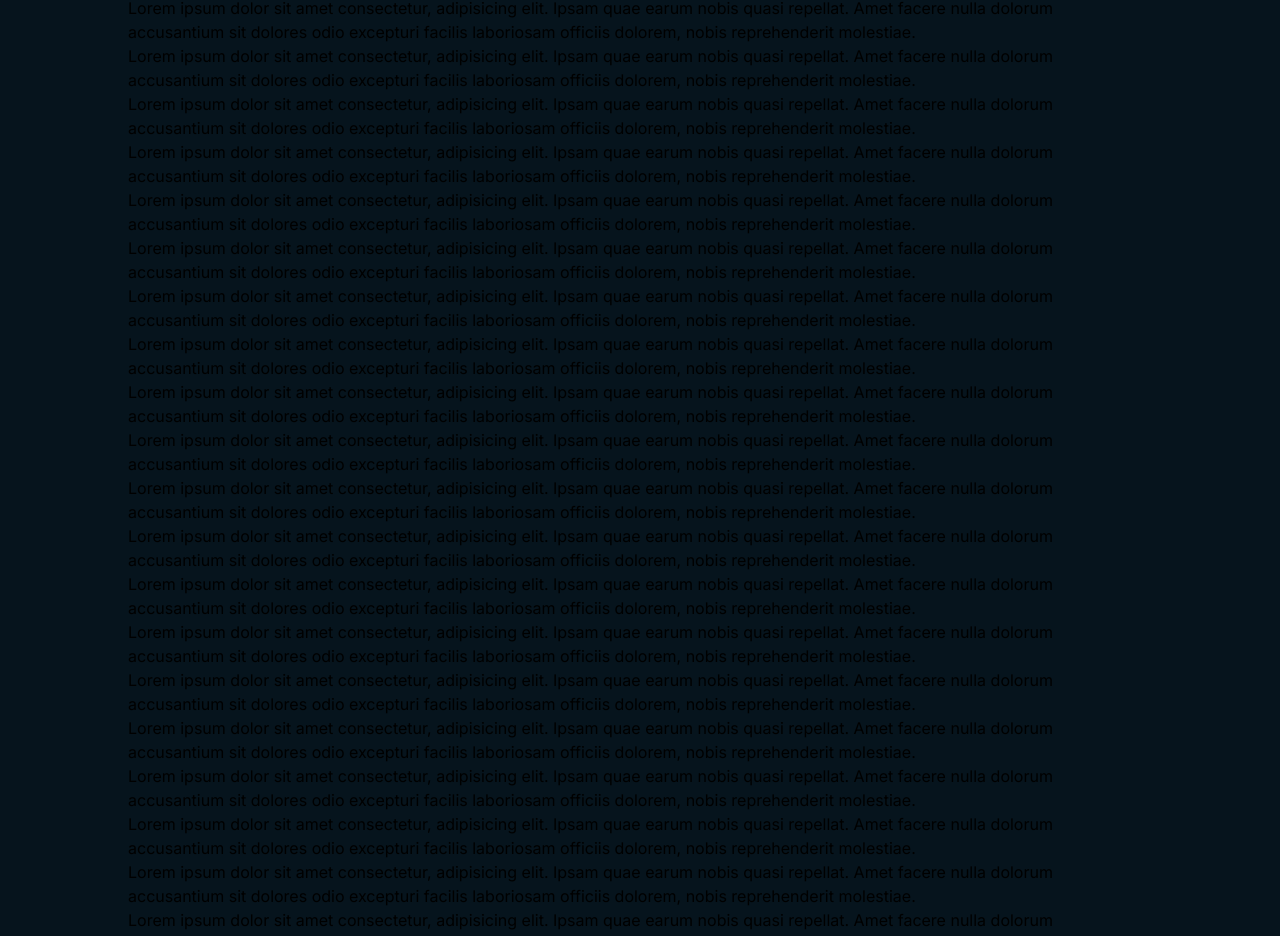
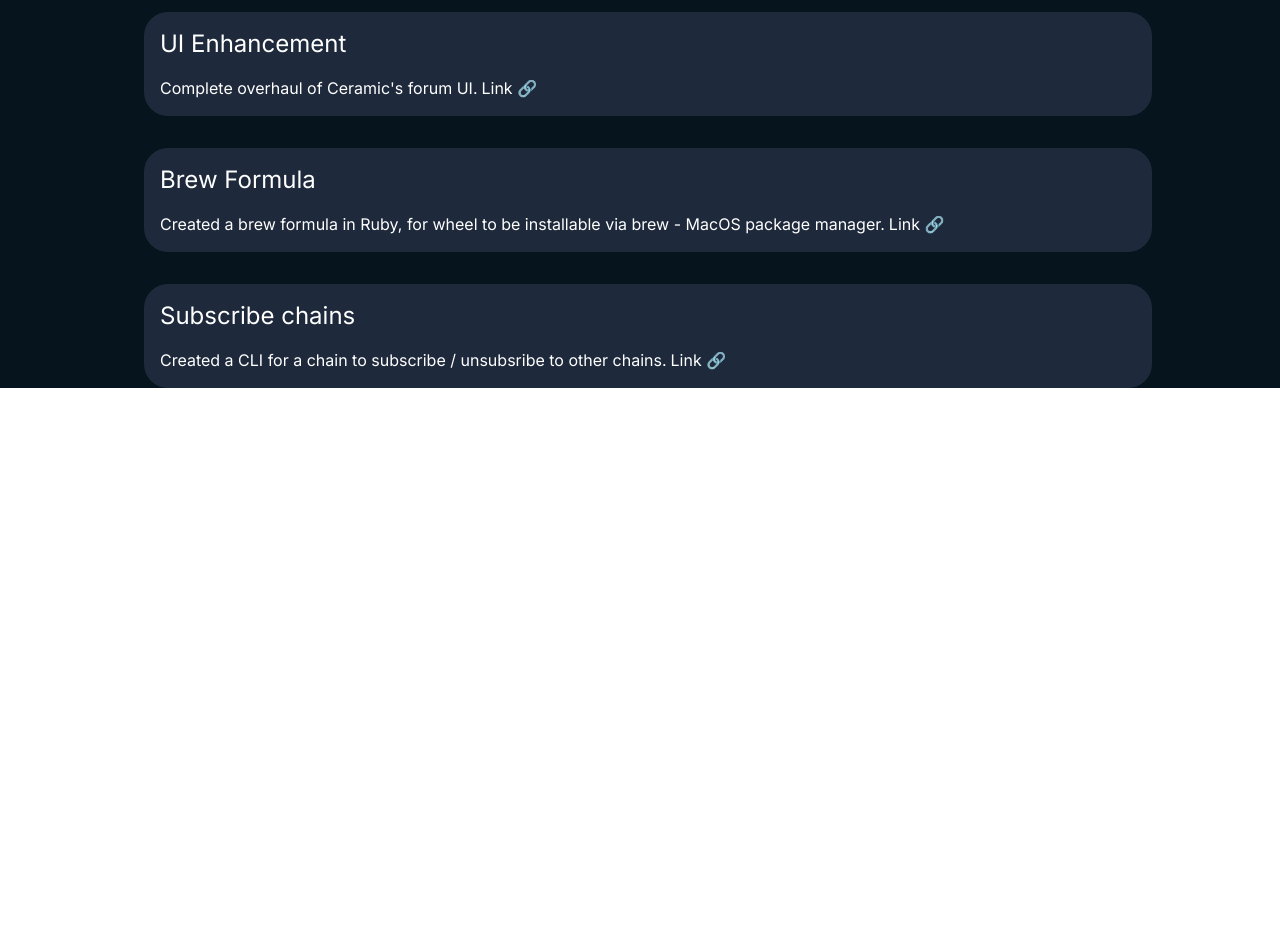
Before and after one commit to ashu26jha/ashu26, a Next.js app: page / in a window 1280 px wide. Shown: the part 2377-3313 px from the top of the page. After the commit the page ends 2765 px from the top, so only its background shows below. Built offline with nearby package versions, Linux system fonts and the light colour scheme.

Commit message:
Added open source section

```diff
--- a/src/app/page.tsx
+++ b/src/app/page.tsx
@@ -21,8 +21,8 @@ export default function MultiLayerParallax() {
         let top = window.scrollY;
         let offset = i.offsetTop - 150;
         let height = i.offsetHeight;
-        console.log(top," ",offset+150, height)
-        if(top<offset-2000){
+        console.log(top, " ", offset + 150, height)
+        if (top < offset - 2000) {
           setShowNavbar(false)
         }
 
@@ -32,7 +32,7 @@ export default function MultiLayerParallax() {
           menu.forEach(link => {
             link.classList.remove('active');
             let selectedLink = document.querySelector('header nav a[href*=' + id + ']');
-            if(top > offset){
+            if (top > offset) {
               setShowNavbar(true);
             }
 
@@ -125,7 +125,7 @@ export default function MultiLayerParallax() {
                         </li>
                         <li className="flex ml-4 mt-4 mb-8">
                           <Link href={"https://github.com/ashu26jha/courseselling"} className="flex"><div className="mt-auto mb-auto mr-2 ">GitHub</div> <img src="github.png" className="w-1/12 github" /></Link>
-                          <Link href={"https://ethglobal.com/showcase/wis3-91a0v"} className="flex"><div className="mt-auto mb-auto mr-2 ">Link</div> <img src="link.png" className="w-1/12 link" /></Link>
+                          <Link href={"https://ethglobal.com/showcase/wis3-91a0v"} className="flex"><div className="mt-auto mb-auto mr-2 ">Link</div> 🔗 </Link>
                         </li>
                         <li className="ml-4 mt-4">
                           Ceramic 1<sup>st</sup> 🥇 prize
@@ -161,7 +161,7 @@ export default function MultiLayerParallax() {
                         </li>
                         <li className="flex ml-4 mt-4 mb-4">
                           <Link href={"https://github.com/ashu26jha/linera-help"} className="flex"><div className="mt-auto mb-auto mr-2">GitHub</div> <img src="github.png" className="w-1/12 github" /></Link>
-                          <Link href={"https://dorahacks.io/hackathon/linera-autumn-2023/detail"} className="flex"><div className="mt-auto mb-auto mr-2">Link</div> <img src="link.png" className="w-1/12 link" /></Link>
+                          <Link href={"https://dorahacks.io/hackathon/linera-autumn-2023/detail"} className="flex"><div className="mt-auto mb-auto mr-2">Link</div> 🔗 </Link>
                         </li>
                         <li className="ml-4 mt-4 mb-4">
                           Linera summer school 2<sup>nd</sup> 🥈 prize
@@ -193,7 +193,7 @@ export default function MultiLayerParallax() {
                         </li>
                         <li className="flex ml-4 mt-4 mb-4">
                           <Link href={"https://github.com/ashu26jha/token_hunt"} className="flex"><div className="mt-auto mb-auto mr-2">GitHub</div> <img src="github.png" className="w-1/12 github" /></Link>
-                          <Link href={"https://devpost.com/software/token-hunt"} className="flex"><div className="mt-auto mb-auto mr-2">Link</div> <img src="link.png" className="w-1/12 link" /></Link>
+                          <Link href={"https://devpost.com/software/token-hunt"} className="flex"><div className="mt-auto mb-auto mr-2">Link</div> 🔗 </Link>
                         </li>
                         <li className="ml-4 mt-4 mb-4">
                           MLH Web3Apps - Hedera 1<sup>st</sup> 🥇 prize
@@ -215,132 +215,36 @@ export default function MultiLayerParallax() {
               <div className="text-white text-4xl font-fira font-bold">
                 Open Source
               </div>
-              <p>
-                Lorem ipsum dolor sit amet consectetur, adipisicing elit. Ipsam quae
-                earum nobis quasi repellat. Amet facere nulla dolorum accusantium
-                sit dolores odio excepturi facilis laboriosam officiis dolorem,
-                nobis reprehenderit molestiae.
-              </p>
-              <p>
-                Lorem ipsum dolor sit amet consectetur, adipisicing elit. Ipsam quae
-                earum nobis quasi repellat. Amet facere nulla dolorum accusantium
-                sit dolores odio excepturi facilis laboriosam officiis dolorem,
-                nobis reprehenderit molestiae.
-              </p>
-              <p>
-                Lorem ipsum dolor sit amet consectetur, adipisicing elit. Ipsam quae
-                earum nobis quasi repellat. Amet facere nulla dolorum accusantium
-                sit dolores odio excepturi facilis laboriosam officiis dolorem,
-                nobis reprehenderit molestiae.
-              </p>
-              <p>
-                Lorem ipsum dolor sit amet consectetur, adipisicing elit. Ipsam quae
-                earum nobis quasi repellat. Amet facere nulla dolorum accusantium
-                sit dolores odio excepturi facilis laboriosam officiis dolorem,
-                nobis reprehenderit molestiae.
-              </p>
-              <p>
-                Lorem ipsum dolor sit amet consectetur, adipisicing elit. Ipsam quae
-                earum nobis quasi repellat. Amet facere nulla dolorum accusantium
-                sit dolores odio excepturi facilis laboriosam officiis dolorem,
-                nobis reprehenderit molestiae.
-              </p>
-              <p>
-                Lorem ipsum dolor sit amet consectetur, adipisicing elit. Ipsam quae
-                earum nobis quasi repellat. Amet facere nulla dolorum accusantium
-                sit dolores odio excepturi facilis laboriosam officiis dolorem,
-                nobis reprehenderit molestiae.
-              </p>
-              <p>
-                Lorem ipsum dolor sit amet consectetur, adipisicing elit. Ipsam quae
-                earum nobis quasi repellat. Amet facere nulla dolorum accusantium
-                sit dolores odio excepturi facilis laboriosam officiis dolorem,
-                nobis reprehenderit molestiae.
-              </p>
-              <p>
-                Lorem ipsum dolor sit amet consectetur, adipisicing elit. Ipsam quae
-                earum nobis quasi repellat. Amet facere nulla dolorum accusantium
-                sit dolores odio excepturi facilis laboriosam officiis dolorem,
-                nobis reprehenderit molestiae.
-              </p>
-              <p>
-                Lorem ipsum dolor sit amet consectetur, adipisicing elit. Ipsam quae
-                earum nobis quasi repellat. Amet facere nulla dolorum accusantium
-                sit dolores odio excepturi facilis laboriosam officiis dolorem,
-                nobis reprehenderit molestiae.
-              </p>
-              <p>
-                Lorem ipsum dolor sit amet consectetur, adipisicing elit. Ipsam quae
-                earum nobis quasi repellat. Amet facere nulla dolorum accusantium
-                sit dolores odio excepturi facilis laboriosam officiis dolorem,
-                nobis reprehenderit molestiae.
-              </p>
-              <p>
-                Lorem ipsum dolor sit amet consectetur, adipisicing elit. Ipsam quae
-                earum nobis quasi repellat. Amet facere nulla dolorum accusantium
-                sit dolores odio excepturi facilis laboriosam officiis dolorem,
-                nobis reprehenderit molestiae.
-              </p>
-              <p>
-                Lorem ipsum dolor sit amet consectetur, adipisicing elit. Ipsam quae
-                earum nobis quasi repellat. Amet facere nulla dolorum accusantium
-                sit dolores odio excepturi facilis laboriosam officiis dolorem,
-                nobis reprehenderit molestiae.
-              </p>
-              <p>
-                Lorem ipsum dolor sit amet consectetur, adipisicing elit. Ipsam quae
-                earum nobis quasi repellat. Amet facere nulla dolorum accusantium
-                sit dolores odio excepturi facilis laboriosam officiis dolorem,
-                nobis reprehenderit molestiae.
-              </p>
-              <p>
-                Lorem ipsum dolor sit amet consectetur, adipisicing elit. Ipsam quae
-                earum nobis quasi repellat. Amet facere nulla dolorum accusantium
-                sit dolores odio excepturi facilis laboriosam officiis dolorem,
-                nobis reprehenderit molestiae.
-              </p>
-              <p>
-                Lorem ipsum dolor sit amet consectetur, adipisicing elit. Ipsam quae
-                earum nobis quasi repellat. Amet facere nulla dolorum accusantium
-                sit dolores odio excepturi facilis laboriosam officiis dolorem,
-                nobis reprehenderit molestiae.
-              </p>
-              <p>
-                Lorem ipsum dolor sit amet consectetur, adipisicing elit. Ipsam quae
-                earum nobis quasi repellat. Amet facere nulla dolorum accusantium
-                sit dolores odio excepturi facilis laboriosam officiis dolorem,
-                nobis reprehenderit molestiae.
-              </p>
-              <p>
-                Lorem ipsum dolor sit amet consectetur, adipisicing elit. Ipsam quae
-                earum nobis quasi repellat. Amet facere nulla dolorum accusantium
-                sit dolores odio excepturi facilis laboriosam officiis dolorem,
-                nobis reprehenderit molestiae.
-              </p>
-              <p>
-                Lorem ipsum dolor sit amet consectetur, adipisicing elit. Ipsam quae
-                earum nobis quasi repellat. Amet facere nulla dolorum accusantium
-                sit dolores odio excepturi facilis laboriosam officiis dolorem,
-                nobis reprehenderit molestiae.
-              </p>
-              <p>
-                Lorem ipsum dolor sit amet consectetur, adipisicing elit. Ipsam quae
-                earum nobis quasi repellat. Amet facere nulla dolorum accusantium
-                sit dolores odio excepturi facilis laboriosam officiis dolorem,
-                nobis reprehenderit molestiae.
-              </p>
-              <p>
-                Lorem ipsum dolor sit amet consectetur, adipisicing elit. Ipsam quae
-                earum nobis quasi repellat. Amet facere nulla dolorum accusantium
-                sit dolores odio excepturi facilis laboriosam officiis dolorem,
-                nobis reprehenderit molestiae.
-              </p>
-              <p>
-                Lorem ipsum dolor sit amet consectetur, adipisicing elit. Ipsam quae
-                earum nobis quasi repellat. Amet facere nulla dolorum accusantium
-                sit dolores odio excepturi facilis laboriosam officiis dolorem,
-                nobis reprehenderit molestiae.
-              </p>
+              <ul className="ml-4">
+                <li className="text-white mt-16 bg-slate-800 rounded-3xl p-4">
+                  <div className="text-2xl">
+                    UI Enhancement
+                  </div>
+                  <div className="mt-4 flex">
+                    Complete overhaul of Ceramic's forum UI. <Link href={"https://staging-forum.ceramic.network/"} className="flex"><div className="mt-auto mb-auto mr-2 ml-1"> Link 🔗</div></Link>
+                  </div>
+
+                </li>
+
+                <li className="text-white mt-8 bg-slate-800 rounded-3xl p-4">
+                  <div className="text-2xl">
+                    Brew Formula
+                  </div>
+                  <div className="mt-4 flex">
+                    Created a brew formula in Ruby, for wheel to be installable via brew - MacOS package manager. <Link href={"https://github.com/ceramicstudio/wheel/pull/25"} className="flex"><div className="mt-auto mb-auto mr-2 ml-1"> Link 🔗</div></Link>
+                  </div>
+                </li>
+
+                <li className="text-white mt-8 bg-slate-800 rounded-3xl p-4">
+                  <div className="text-2xl">
+                    Subscribe chains
+                  </div>
+                  <div className="mt-4 flex">
+                    Created a CLI for a chain to subscribe / unsubsribe to other chains. <Link href={"https://github.com/linera-io/linera-protocol/pull/1489"} className="flex"><div className="mt-auto mb-auto mr-2 ml-1"> Link 🔗</div></Link>
+                  </div>
+                </li>
+              </ul>
+
             </div>
           </section>
 
```
